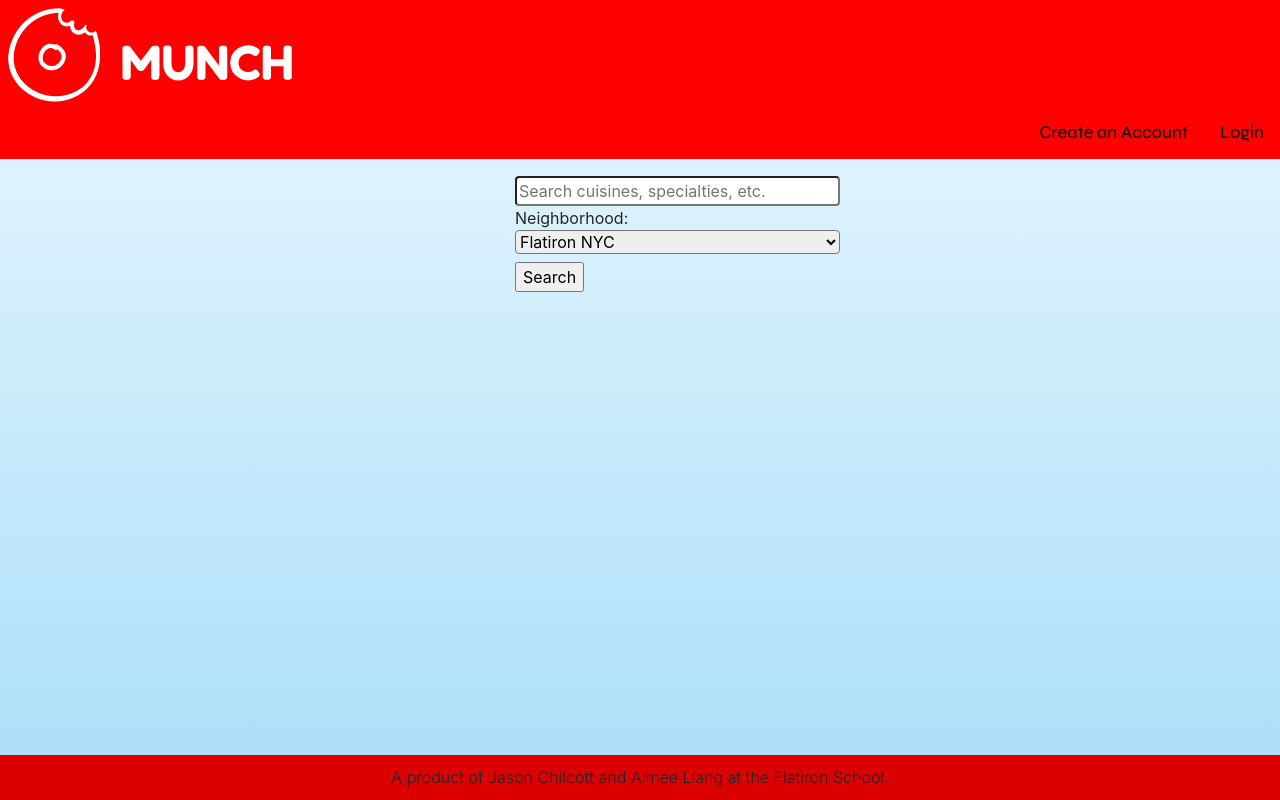
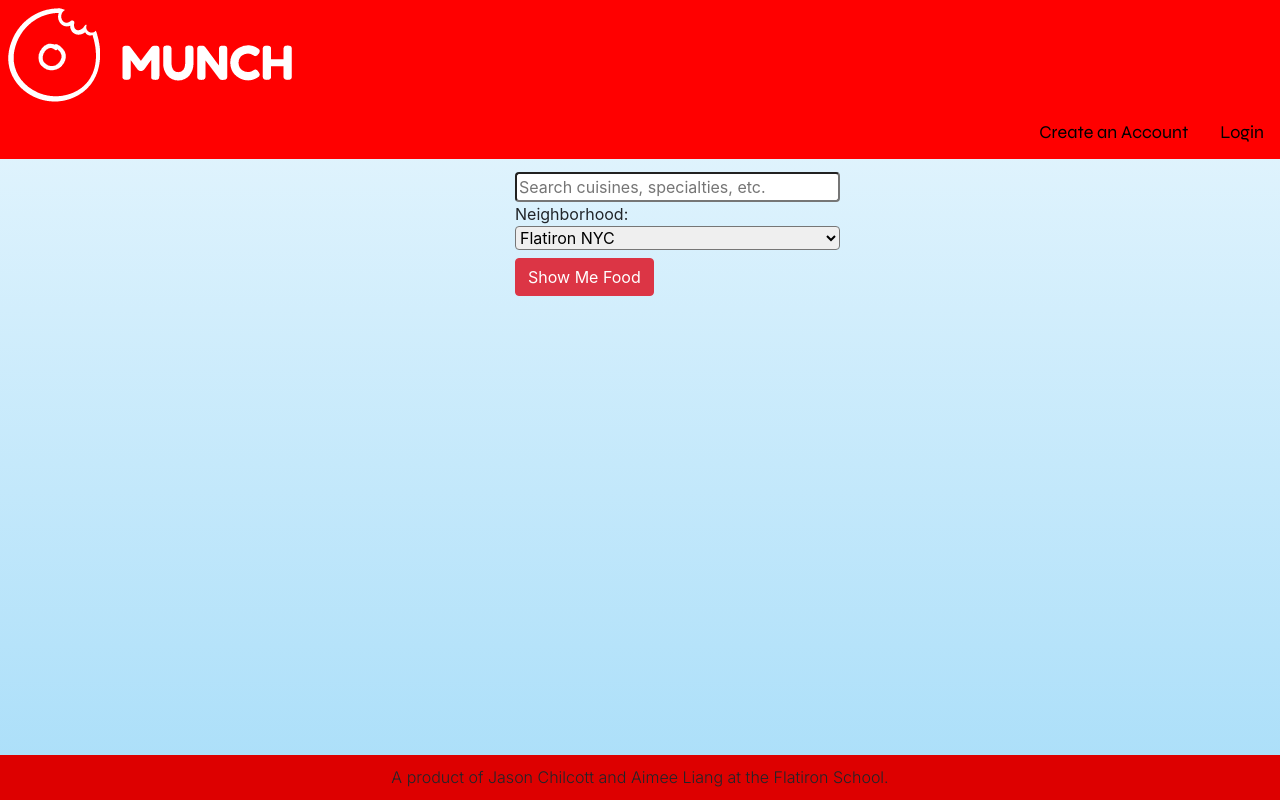
Before and after one commit to aimee-liang/munch-frontend, a React (Create React App) app in the folder munch-frontend/: page /restaurants in a window 1280 px wide. Built offline with nearby package versions, Linux system fonts and the light colour scheme; no server answers; sample sign-in values are in the browser's storage.

Commit message:
Search button red

```diff
--- a/munch-frontend/src/Components/Search.js
+++ b/munch-frontend/src/Components/Search.js
@@ -1,5 +1,5 @@
 import React from "react"
-
+import {Button} from "react-bootstrap"
 class Search extends React.Component{
     state={
         search: "",
@@ -37,7 +37,7 @@ class Search extends React.Component{
                     <option value="lat=40.727006&lon=-73.982990">East Village</option>
                 </select>
                 </label>
-                <input type="submit" value="Search" />
+                <Button variant="danger" input type="submit" input="true" value="Search">Show Me Food</Button>
             </form>
 
             </div>
```
